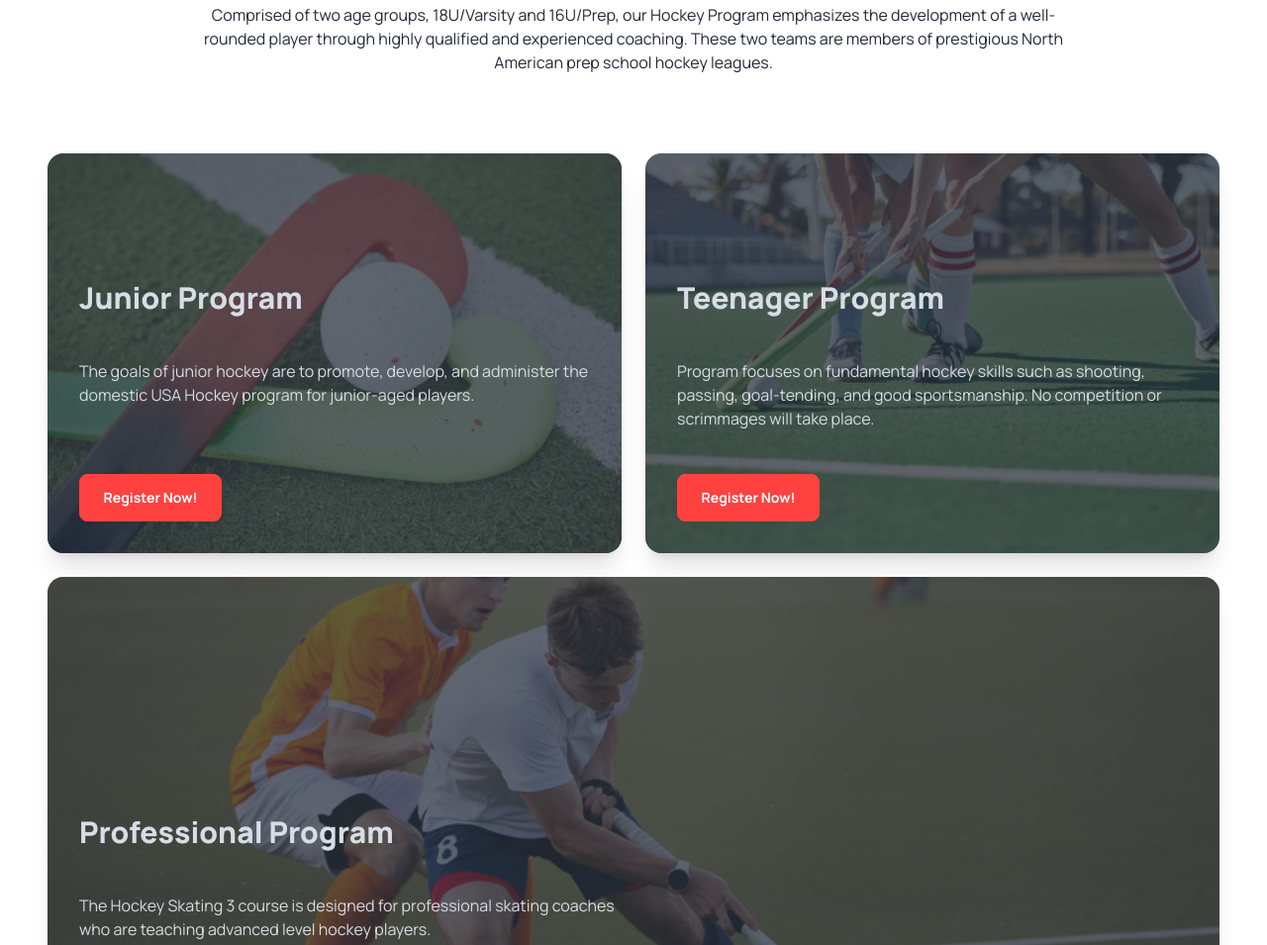
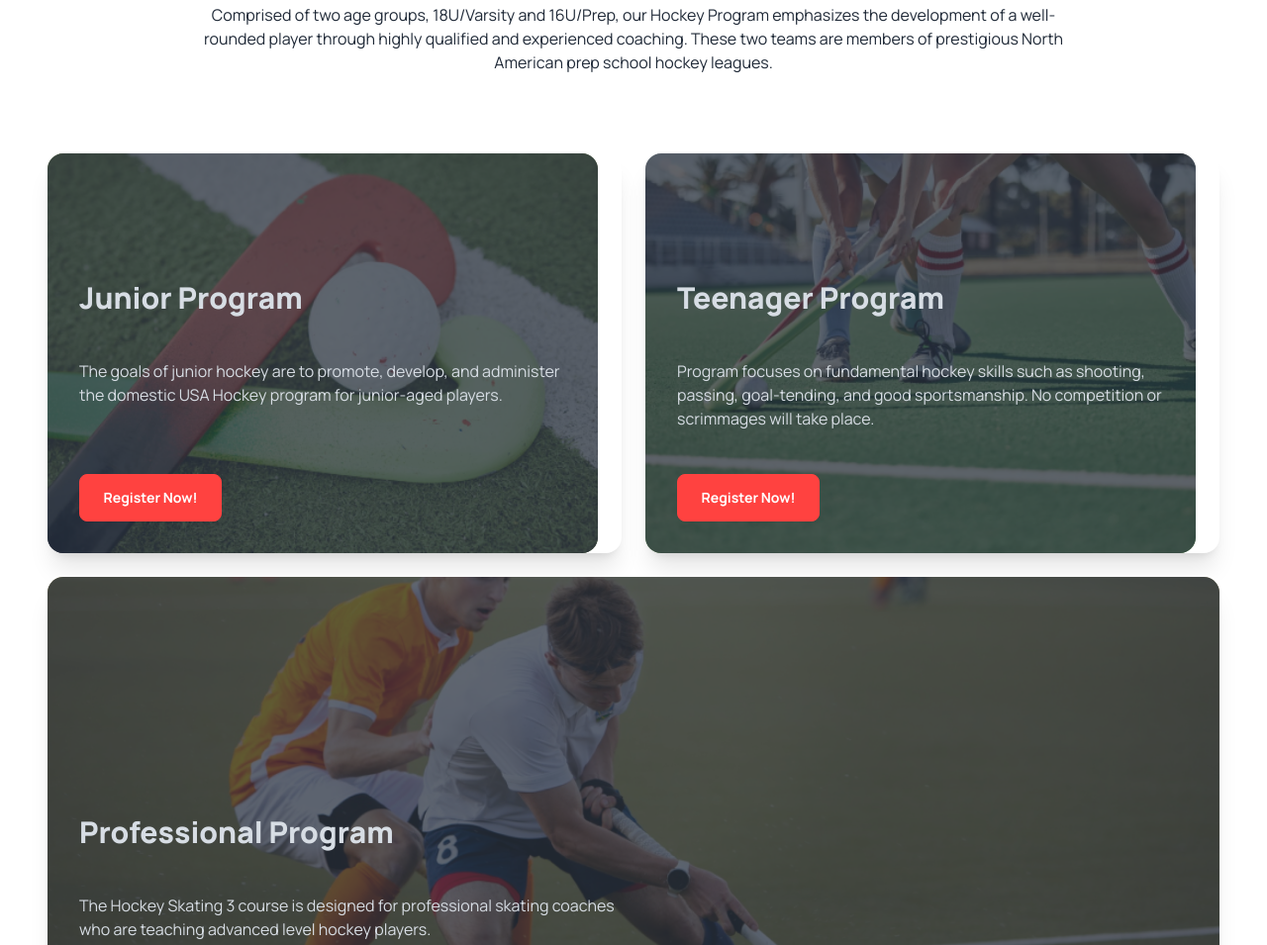
Before and after one commit to sudiptodas153/Assignment3, a plain HTML site: page index.html in a window 1280 px wide. Shown: the part 1447-2402 px from the top of the page at 99% size. Drawn offline with nearby package versions, Linux system fonts and the light colour scheme.

Commit message:
add some item

```diff
--- a/index.html
+++ b/index.html
@@ -138,7 +138,7 @@
                 These two teams are members of prestigious North American prep school hockey leagues.</p>
             <div class="mt-20">
                 <div class="lg:flex grid grid-rows-1 px-6 lg:px-12 gap-6 ">
-                    <div class="card w-96 bg-base-100 shadow-xl flex-1 image-full">
+                    <div class="card w-96 pr-6 bg-base-100 shadow-xl flex-1 image-full">
                         <figure><img src="Images/2.png" alt="Shoes" /></figure>
                         <div class="card-body text-start">
                             <h2 class="card-title text-3xl font-extrabold mb-9 mt-24">Junior Program</h2>
@@ -152,7 +152,7 @@
                             </div>
                         </div>
                     </div>
-                    <div class="card w-96 bg-base-100 shadow-xl flex-1 image-full">
+                    <div class="card w-96 bg-base-100 pr-6 shadow-xl flex-1 image-full">
                         <figure><img src="Images/3.png" alt="Shoes" /></figure>
                         <div class="card-body text-start">
                             <h2 class="card-title text-3xl font-extrabold mb-9 mt-24">Teenager Program</h2>
```
